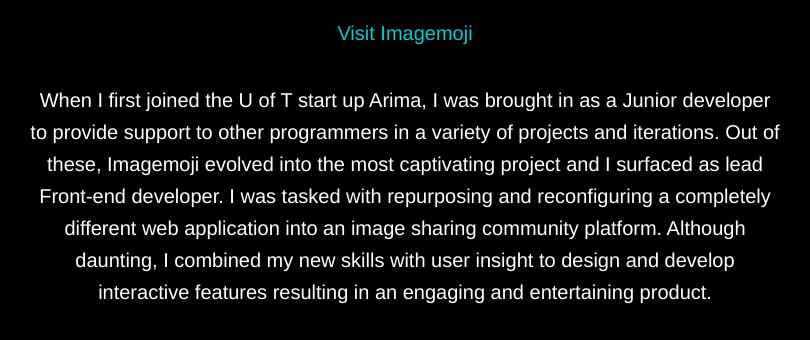
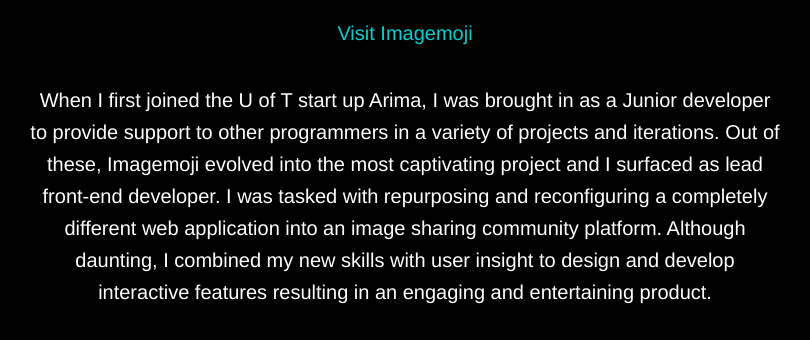
Before and after one commit to rubsav/rubsav.github.io, a website: page index.html in a window 1280 px wide. Shown: the part 3328-3668 px from the top of the page, 235-1045 px from the left. Drawn offline with nearby package versions, Linux system fonts and the light colour scheme; files that its build step writes are made by us from their sources.

Commit message:
fixed typo for frontend

```diff
--- a/index.html
+++ b/index.html
@@ -199,7 +199,7 @@
                     </a>
                     <p>
                         When I first joined the U of T start up Arima, I was brought in as a Junior developer to provide support to other programmers in a variety of projects and iterations.
-                        Out of these, Imagemoji evolved into the most captivating project and I surfaced as lead Front-end developer. I was tasked with repurposing and reconfiguring a completely different web application into an image sharing community platform. Although daunting, I combined my new skills with user insight to design and develop interactive features resulting in an engaging and entertaining product.
+                        Out of these, Imagemoji evolved into the most captivating project and I surfaced as lead front-end developer. I was tasked with repurposing and reconfiguring a completely different web application into an image sharing community platform. Although daunting, I combined my new skills with user insight to design and develop interactive features resulting in an engaging and entertaining product.
                     </p>
                 </div>
                 <div>
```
